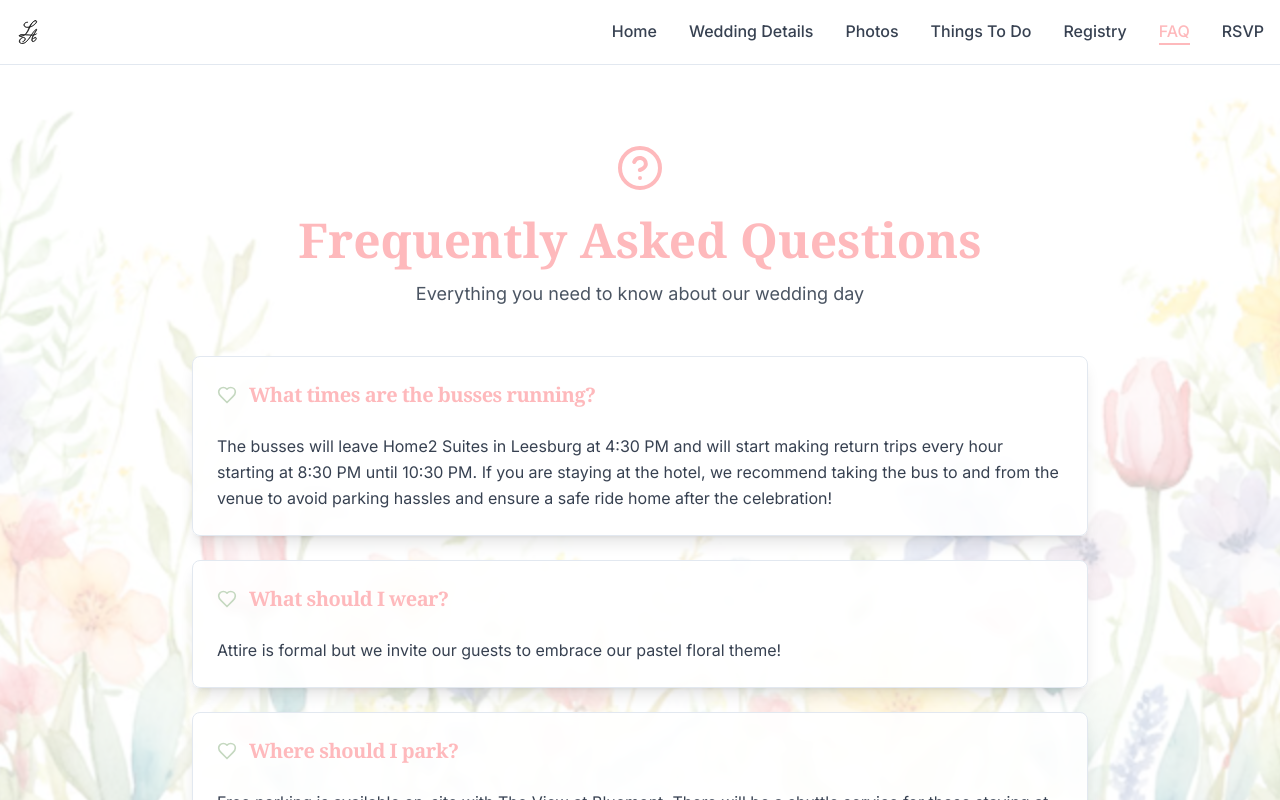
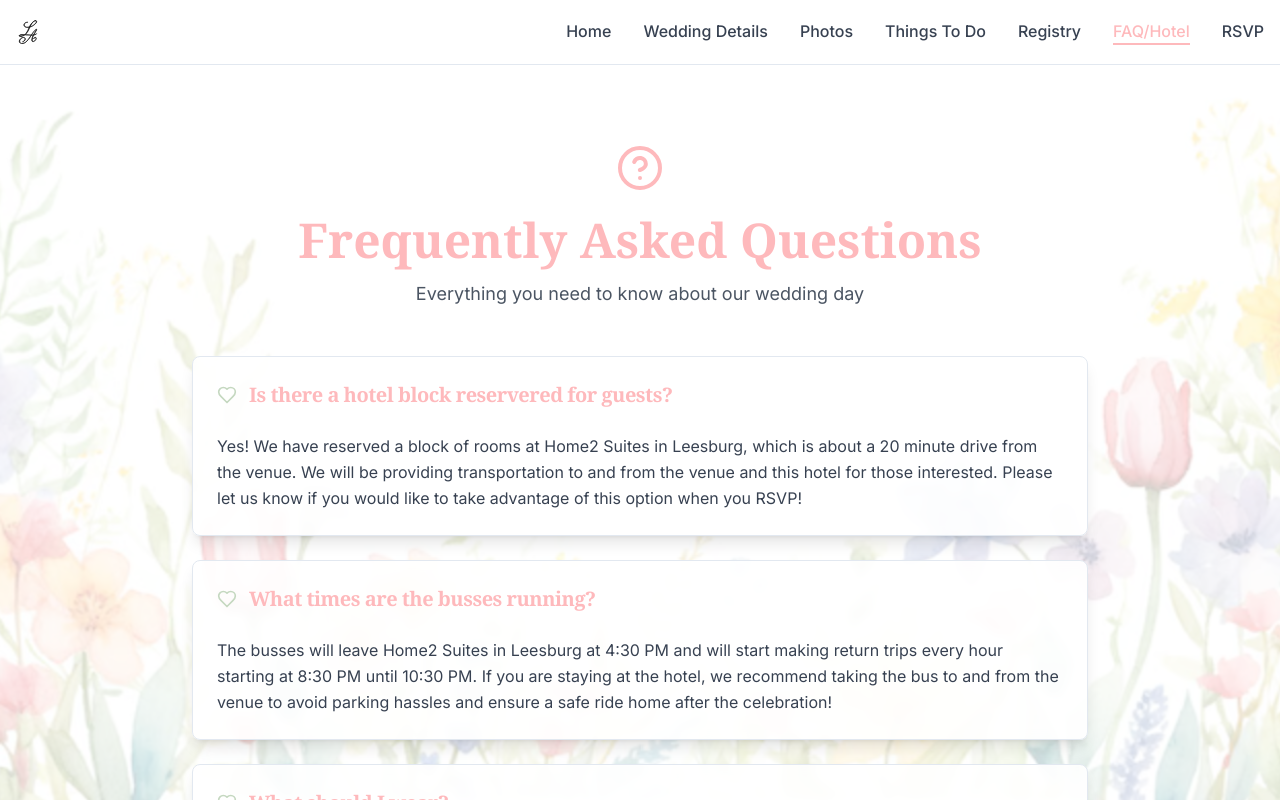
Before and after one commit to alexthoden/wedding-website, a React (Vite) app: page /faq in a window 1280 px wide. Shown: the top 800 px of the page. Built offline with nearby package versions, Linux system fonts and the light colour scheme.

Commit message:
silly hotel additions

```diff
--- a/src/components/Header.tsx
+++ b/src/components/Header.tsx
@@ -15,7 +15,7 @@ const Header = () => {
     { label: 'Photos', path: '/photos' },
     { label: 'Things To Do', path: '/things-to-do' },
     { label: 'Registry', path: '/registry' },
-    { label: 'FAQ', path: '/faq' },
+    { label: 'FAQ/Hotel', path: '/faq' },
     { label: 'RSVP', path: '/rsvp' }
   ];
 
--- a/src/pages/FAQPage.tsx
+++ b/src/pages/FAQPage.tsx
@@ -3,6 +3,10 @@ import { Card, CardContent, CardHeader, CardTitle } from '@/components/ui/card';
 
 const FAQPage = () => {
   const faqs = [
+    {
+      question: "Is there a hotel block reservered for guests?",
+      answer: "Yes! We have reserved a block of rooms at Home2 Suites in Leesburg, which is about a 20 minute drive from the venue. We will be providing transportation to and from the venue and this hotel for those interested. Please let us know if you would like to take advantage of this option when you RSVP!"
+    },
     {
       question: "What times are the busses running?",
       answer: "The busses will leave Home2 Suites in Leesburg at 4:30 PM and will start making return trips every hour starting at 8:30 PM until 10:30 PM. If you are staying at the hotel, we recommend taking the bus to and from the venue to avoid parking hassles and ensure a safe ride home after the celebration!"
```
